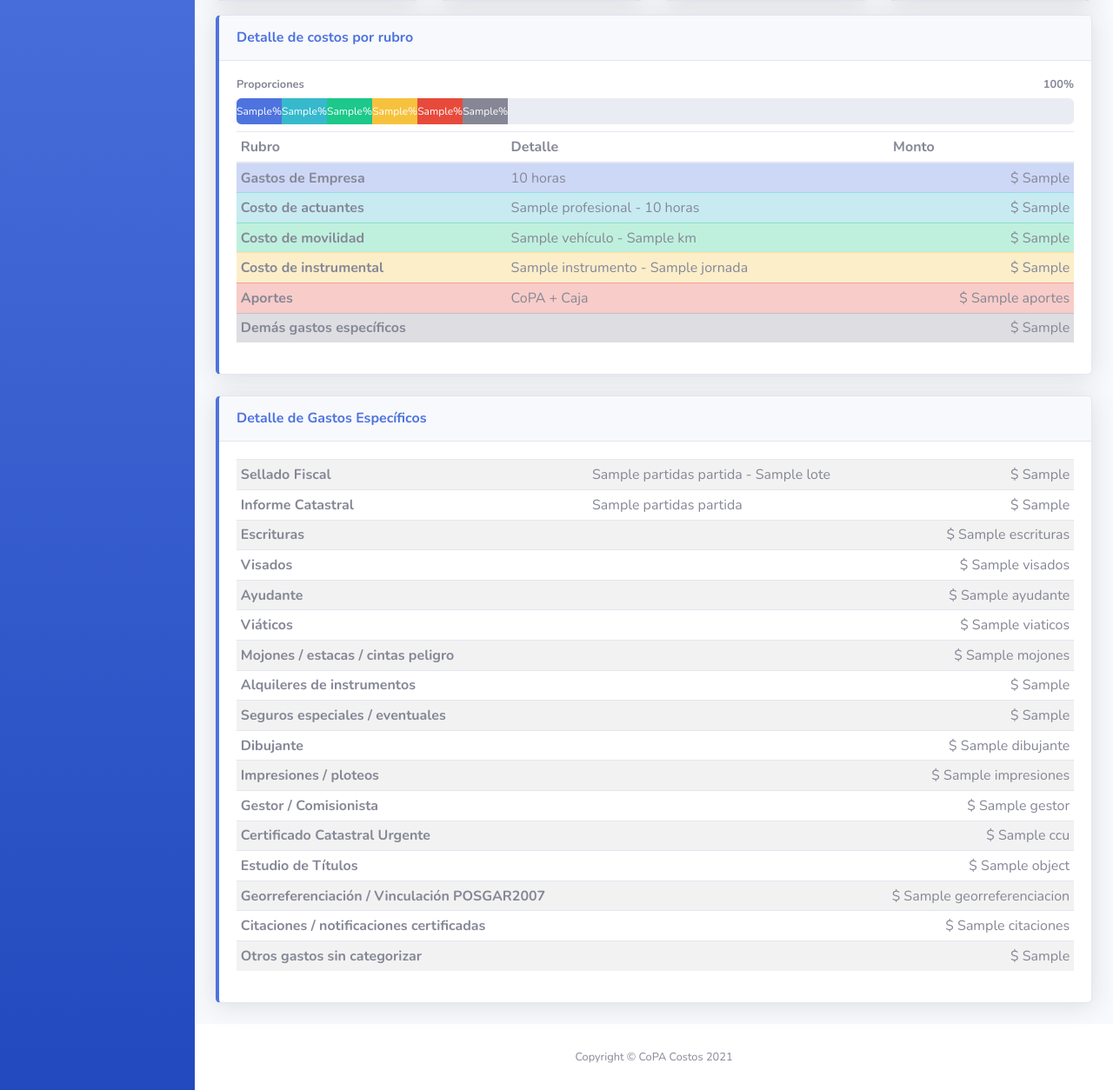
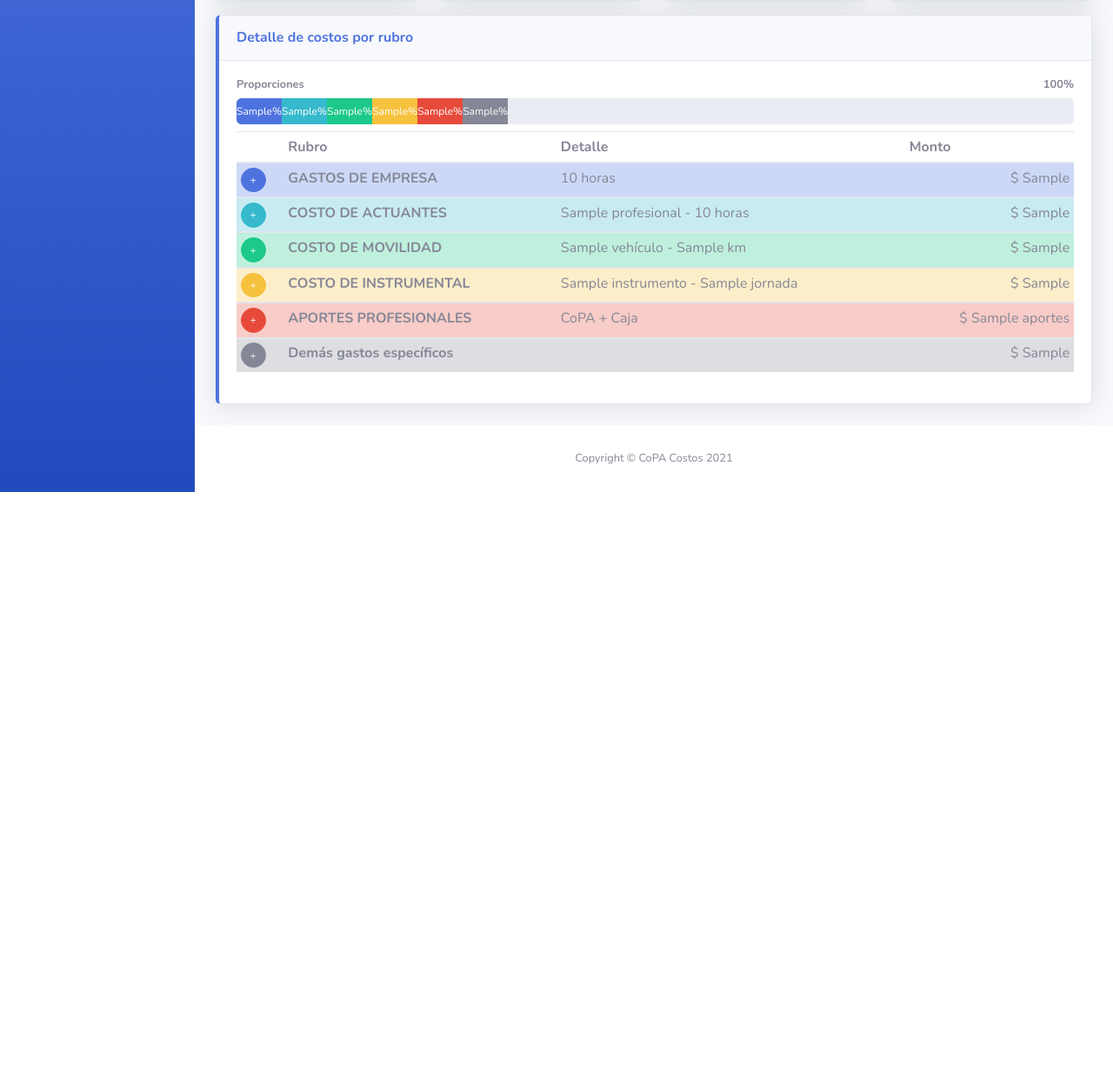
Before and after one commit to quijot/Costos-CoPA, a Django app: template costos/templates/costos/trabajo_detail.html in a window 1280 px wide. Shown: the part 379-1633 px from the top of the page at 87% size. After the commit the page ends 945 px from the top, so only its background shows below. Run offline with Django 3.2, Linux system fonts and the light colour scheme; the template is opened without the code that fills it: most values are stand-ins (such as "Sample title", 1, 10 or a date in 2020); some libraries are stand-ins or nearby versions.

Commit message:
Better detailed template for Trabajos
Signed-off-by: Santiago Pestarini <santiagonob@gmail.com>

```diff
--- a/costos/templates/costos/trabajo_detail.html
+++ b/costos/templates/costos/trabajo_detail.html
@@ -200,6 +200,7 @@ Trabajo /
           <table class="table table-sm table-condensed table-hover">
             <thead>
               <tr>
+                <th></th>
                 <th>Rubro</th>
                 <th>Detalle</th>
                 <th>Monto</th>
@@ -207,180 +208,240 @@ Trabajo /
             </thead>
             <tbody>
               <tr class="table-primary">
-                <th>Gastos de Empresa</th>
+                <th><button class="btn btn-circle btn-sm btn-primary" id="empresa" onclick="details('empresa');">&plus;</button></th>
+                <th>GASTOS DE EMPRESA</th>
                 <td>{{ object.horas_total }} horas</td>
                 <td style="text-align:right">$ {{ object.gastos_de_empresa }}</td>
               </tr>
+              <tbody style="display:none" id="empresa-details">
+                {% for o in object.actuantes.all %}
                 <tr class="table-info">
-                <th>Costo de actuantes</th>
+                  <td></td>
+                  <td>{{ o.profesional }}</td>
+                  <td>{{ o.horas }} hs</td>
+                  <td style="text-align:right" class="pr-4">$ {{ o.gasto_empresa }}</td>
+                </tr>
+                {% endfor %}
+              </tbody>
+              <tr class="table-info">
+                <th><button class="btn btn-circle btn-sm btn-info" id="actuantes" onclick="details('actuantes');">&plus;</button></th>
+                <th>COSTO DE ACTUANTES</th>
                 <td>{{ object.cantidad_de_profesionales }}
                   profesional{% if object.cantidad_de_profesionales > 1 %}es{% endif %} - {{ object.horas_total }} horas
                 </td>
                 <td style="text-align:right">$ {{ object.costo_actuantes }}</td>
               </tr>
+              <tbody style="display:none" id="actuantes-details">
+                {% for o in object.actuantes.all %}
+                <tr class="table-info">
+                  <td></td>
+                  <td>{{ o.profesional }}</td>
+                  <td>{{ o.horas }} hs</td>
+                  <td style="text-align:right" class="pr-4">$ {{ o.costo }}</td>
+                </tr>
+                {% endfor %}
+              </tbody>
               <tr class="table-success">
-                <th>Costo de movilidad</th>
+                <th><button class="btn btn-circle btn-sm btn-success" id="movilidad" onclick="details('movilidad');">&plus;</button></th>
+                <th>COSTO DE MOVILIDAD</th>
                 <td>{{ object.cantidad_de_vehiculos }} vehículo{% if object.cantidad_de_vehiculos > 1 %}s{% endif %} -
                   {{ object.cantidad_de_km }} km</td>
                 <td style="text-align:right">$ {{ object.costo_movilidad }}</td>
               </tr>
+              <tbody style="display:none" id="movilidad-details">
+                {% for o in object.movilidad.all %}
+                <tr class="table-success">
+                  <td></td>
+                  <td>{{ o.vehiculo }}</td>
+                  <td>{{ o.km }} km</td>
+                  <td style="text-align:right" class="pr-4">$ {{ o.costo }}</td>
+                </tr>
+                {% endfor %}
+              </tbody>
               <tr class="table-warning">
-                <th>Costo de instrumental</th>
+                <th><button class="btn btn-circle btn-sm btn-warning" id="instrumental" onclick="details('instrumental');">&plus;</button></th>
+                <th>COSTO DE INSTRUMENTAL</th>
                 <td>{{ object.cantidad_de_instrumentos }}
                   instrumento{% if object.cantidad_de_instrumentos > 1 %}s{% endif %} -
                   {{ object.cantidad_de_jornadas }} jornada{% if object.cantidad_de_instrumentos > 1 %}s{% endif %}</td>
                 <td style="text-align:right">$ {{ object.costo_instrumental }}</td>
               </tr>
+              <tbody style="display:none" id="instrumental-details">
+                {% for o in object.instrumental.all %}
+                <tr class="table-warning">
+                  <td></td>
+                  <td>{{ o.instrumento }}</td>
+                  <td>{{ o.jornadas }} jornada{% if o.jornadas > 1 %}s{% endif %}</td>
+                  <td style="text-align:right" class="pr-4">$ {{ o.costo }}</td>
+                </tr>
+                {% endfor %}
+              </tbody>
               <tr class="table-danger">
-                <th>Aportes</th>
+                <th><button class="btn btn-circle btn-sm btn-danger" id="aportes" onclick="details('aportes');">&plus;</button></th>
+                <th>APORTES PROFESIONALES</th>
                 <td>CoPA + Caja</td>
                 <td style="text-align:right">$ {{ object.aportes }}</td>
               </tr>
+              <tbody style="display:none" id="aportes-details">
+                <tr class="table-danger">
+                  <td></td>
+                  <td>Colegio</td>
+                  <td>13%</td>
+                  <td style="text-align:right" class="pr-4">$ {{ object.aporte_copa }}</td>
+                </tr>
+                <tr class="table-danger">
+                  <td></td>
+                  <td>Caja</td>
+                  <td>17%</td>
+                  <td style="text-align:right" class="pr-4">$ {{ object.aporte_caja }}</td>
+                </tr>
+              </tbody>
               <tr class="table-secondary">
+                <th><button class="btn btn-circle btn-sm btn-secondary" id="especificos" onclick="details('especificos');">&plus;</button></th>
                 <th>Demás gastos específicos</th>
                 <td></td>
                 <td style="text-align:right">$ {{ object.gastos_especificos }}</td>
               </tr>
-            </tbody>
-          </table>
-        </div>
-      </div>
-    </div>
-  </div>
-</div>
-
-<!-- Detalle de Gastos Específicos -->
-<div class="row">
-  <div class="col">
-    <div class="card border-left-primary shadow mb-4">
-      <div class="card-header py-3">
-        <h6 class="m-0 font-weight-bold text-primary">
-          Detalle de Gastos Específicos</strong>
-        </h6>
-      </div>
-      <div class="card-body">
-        <div class="table-responsive">
-          <table class="table table-sm table-condensed table-hover table-striped">
-            <tbody>
+              <tbody style="display:none" id="especificos-details">
                 {% if object.partidas %}
-              <tr>
-                <th>Sellado Fiscal</th>
+                <tr class="table-secondary">
+                  <td></td>
+                  <td>Sellado Fiscal</td>
                   <td>{{ object.partidas }} partida{% if object.partidas > 1 %}s{% endif %} -
                     {{ object.lotes_finales }} lote{% if object.partidas > 1 %}s{% endif %}</td>
-                <td style="text-align:right">$ {{ object.sellado_fiscal }}</td>
+                  <td style="text-align:right" class="pr-4">$ {{ object.sellado_fiscal }}</td>
                 </tr>
-              <tr>
-                <th>Informe{% if object.partidas > 1 %}s{% endif %} Catastral{% if object.partidas > 1 %}es{% endif %}
-                </th>
+                <tr class="table-secondary">
+                  <td></td>
+                  <td>
+                    Informe{% if object.partidas > 1 %}s{% endif %}
+                    Catastral{% if object.partidas > 1 %}es{% endif %}
+                  </td>
                   <td>{{ object.partidas }} partida{% if object.partidas > 1 %}s{% endif %}</td>
-                <td style="text-align:right">$ {{ object.informe_catastral }}</td>
+                  <td style="text-align:right" class="pr-4">$ {{ object.informe_catastral }}</td>
                 </tr>
                 {% endif %}
                 {% if object.escrituras %}
-              <tr>
-                <th>Escrituras</th>
+                <tr class="table-secondary">
                   <td></td>
-                <td style="text-align:right">$ {{ object.escrituras }}</td>
+                  <td>Escrituras</td>
+                  <td></td>
+                  <td style="text-align:right" class="pr-4">$ {{ object.escrituras }}</td>
                 </tr>
                 {% endif %}
                 {% if object.visados %}
-              <tr>
-                <th>Visados</th>
+                <tr class="table-secondary">
                   <td></td>
-                <td style="text-align:right">$ {{ object.visados }}</td>
+                  <td>Visados</td>
+                  <td></td>
+                  <td style="text-align:right" class="pr-4">$ {{ object.visados }}</td>
                 </tr>
                 {% endif %}
                 {% if object.ayudante %}
-              <tr>
-                <th>Ayudante</th>
+                <tr class="table-secondary">
                   <td></td>
-                <td style="text-align:right">$ {{ object.ayudante }}</td>
+                  <td>Ayudante</td>
+                  <td></td>
+                  <td style="text-align:right" class="pr-4">$ {{ object.ayudante }}</td>
                 </tr>
                 {% endif %}
                 {% if object.viaticos %}
-              <tr>
-                <th>Viáticos</th>
+                <tr class="table-secondary">
                   <td></td>
-                <td style="text-align:right">$ {{ object.viaticos }}</td>
+                  <td>Viáticos</td>
+                  <td></td>
+                  <td style="text-align:right" class="pr-4">$ {{ object.viaticos }}</td>
                 </tr>
                 {% endif %}
                 {% if object.mojones %}
-              <tr>
-                <th>Mojones / estacas / cintas peligro</th>
+                <tr class="table-secondary">
                   <td></td>
-                <td style="text-align:right">$ {{ object.mojones }}</td>
+                  <td>Mojones / estacas / cintas peligro</td>
+                  <td></td>
+                  <td style="text-align:right" class="pr-4">$ {{ object.mojones }}</td>
                 </tr>
                 {% endif %}
                 {% if object.alquiler_instrumentos %}
-              <tr>
-                <th>Alquileres de instrumentos</th>
+                <tr class="table-secondary">
                   <td></td>
-                <td style="text-align:right">$ {{ object.alquiler_instrumentos }}</td>
+                  <td>Alquileres de instrumentos</td>
+                  <td></td>
+                  <td style="text-align:right" class="pr-4">$ {{ object.alquiler_instrumentos }}</td>
                 </tr>
                 {% endif %}
                 {% if object.seguros_especiales %}
-              <tr>
-                <th>Seguros especiales / eventuales</th>
+                <tr class="table-secondary">
                   <td></td>
-                <td style="text-align:right">$ {{ object.seguros_especiales }}</td>
+                  <td>Seguros especiales / eventuales</td>
+                  <td></td>
+                  <td style="text-align:right" class="pr-4">$ {{ object.seguros_especiales }}</td>
                 </tr>
                 {% endif %}
                 {% if object.dibujante %}
-              <tr>
-                <th>Dibujante</th>
+                <tr class="table-secondary">
                   <td></td>
-                <td style="text-align:right">$ {{ object.dibujante }}</td>
+                  <td>Dibujante</td>
+                  <td></td>
+                  <td style="text-align:right" class="pr-4">$ {{ object.dibujante }}</td>
                 </tr>
                 {% endif %}
                 {% if object.impresiones %}
-              <tr>
-                <th>Impresiones / ploteos</th>
+                <tr class="table-secondary">
                   <td></td>
-                <td style="text-align:right">$ {{ object.impresiones }}</td>
+                  <td>Impresiones / ploteos</td>
+                  <td></td>
+                  <td style="text-align:right" class="pr-4">$ {{ object.impresiones }}</td>
                 </tr>
                 {% endif %}
                 {% if object.gestor %}
-              <tr>
-                <th>Gestor / Comisionista</th>
+                <tr class="table-secondary">
                   <td></td>
-                <td style="text-align:right">$ {{ object.gestor }}</td>
+                  <td>Gestor / Comisionista</td>
+                  <td></td>
+                  <td style="text-align:right" class="pr-4">$ {{ object.gestor }}</td>
                 </tr>
                 {% endif %}
                 {% if object.ccu %}
-              <tr>
-                <th>Certificado Catastral Urgente</th>
+                <tr class="table-secondary">
                   <td></td>
-                <td style="text-align:right">$ {{ object.ccu }}</td>
+                  <td>Certificado Catastral Urgente</td>
+                  <td></td>
+                  <td style="text-align:right" class="pr-4">$ {{ object.ccu }}</td>
                 </tr>
                 {% endif %}
                 {% if object.estudio_titulos %}
-              <tr>
-                <th>Estudio de Títulos</th>
+                <tr class="table-secondary">
                   <td></td>
-                <td style="text-align:right">$ {{ object.estudio_titulos }}</td>
+                  <td>Estudio de Títulos</td>
+                  <td></td>
+                  <td style="text-align:right" class="pr-4">$ {{ object.estudio_titulos }}</td>
                 </tr>
                 {% endif %}
                 {% if object.georreferenciacion %}
-              <tr>
-                <th>Georreferenciación / Vinculación POSGAR2007</th>
+                <tr class="table-secondary">
                   <td></td>
-                <td style="text-align:right">$ {{ object.georreferenciacion }}</td>
+                  <td>Georreferenciación / Vinculación POSGAR2007</td>
+                  <td></td>
+                  <td style="text-align:right" class="pr-4">$ {{ object.georreferenciacion }}</td>
                 </tr>
                 {% endif %}
                 {% if object.citaciones %}
-              <tr>
-                <th>Citaciones / notificaciones certificadas</th>
+                <tr class="table-secondary">
                   <td></td>
-                <td style="text-align:right">$ {{ object.citaciones }}</td>
+                  <td>Citaciones / notificaciones certificadas</td>
+                  <td></td>
+                  <td style="text-align:right" class="pr-4">$ {{ object.citaciones }}</td>
                 </tr>
                 {% endif %}
                 {% if object.otros_gastos %}
-              <tr>
-                <th>Otros gastos sin categorizar</th>
+                <tr class="table-secondary">
                   <td></td>
-                <td style="text-align:right">$ {{ object.otros_gastos }}</td>
+                  <td>Otros gastos sin categorizar</td>
+                  <td></td>
+                  <td style="text-align:right" class="pr-4">$ {{ object.otros_gastos }}</td>
                 </tr>
                 {% endif %}
+              </tbody>
             </tbody>
           </table>
         </div>
@@ -389,3 +450,20 @@ Trabajo /
   </div>
 </div>
 {% endblock content %}
+
+{% block javascripts %}
+<script>
+  function details(rubro) {
+    var btn = "#" + rubro;
+    var row = "#" + rubro + "-details";
+    if ($(row).is(":hidden")) {
+      $(btn).html("&minus;");
+      $(row).show();
+    }
+    else {
+      $(btn).html("&plus;");
+      $(row).hide();
+    }
+  }
+</script>
+{% endblock %}
```
Also changed, not shown: costos/models.py (+16 -0 lines). Lines whose indentation alone changed are shown as unchanged.
